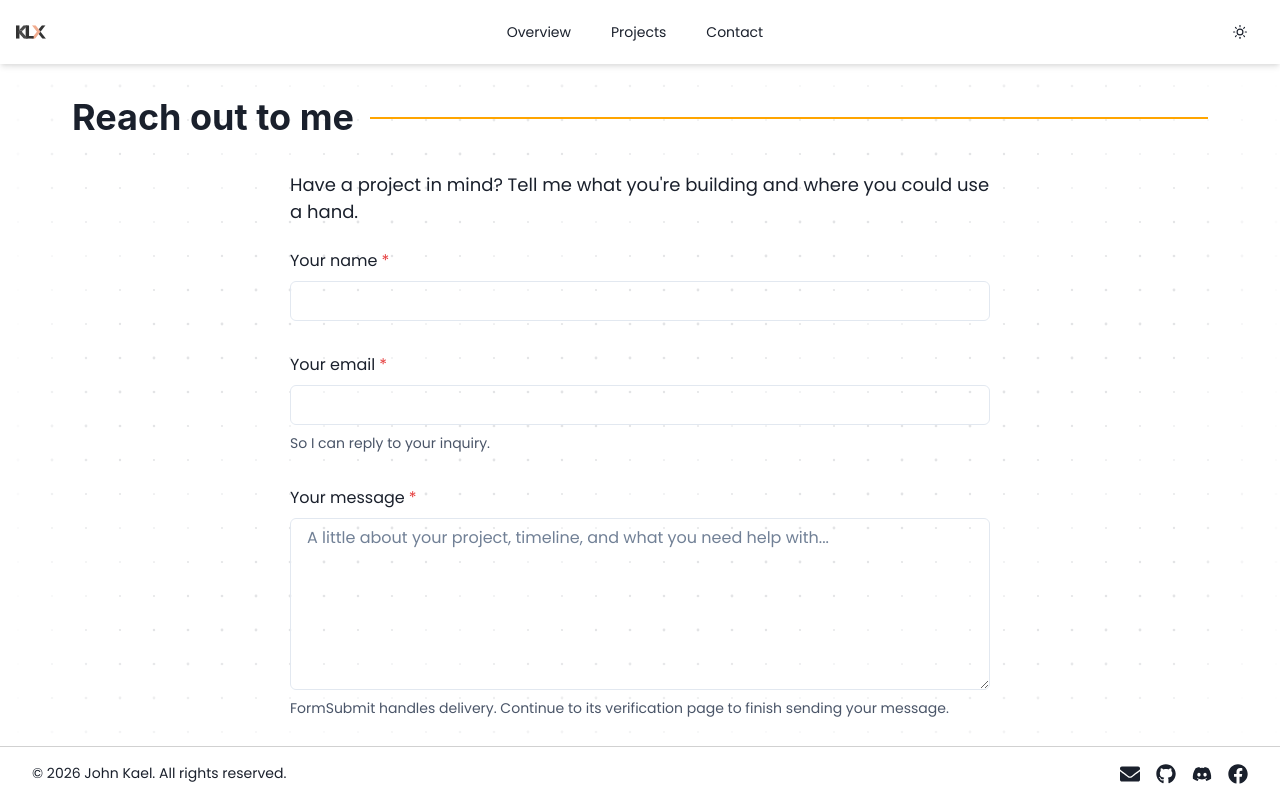
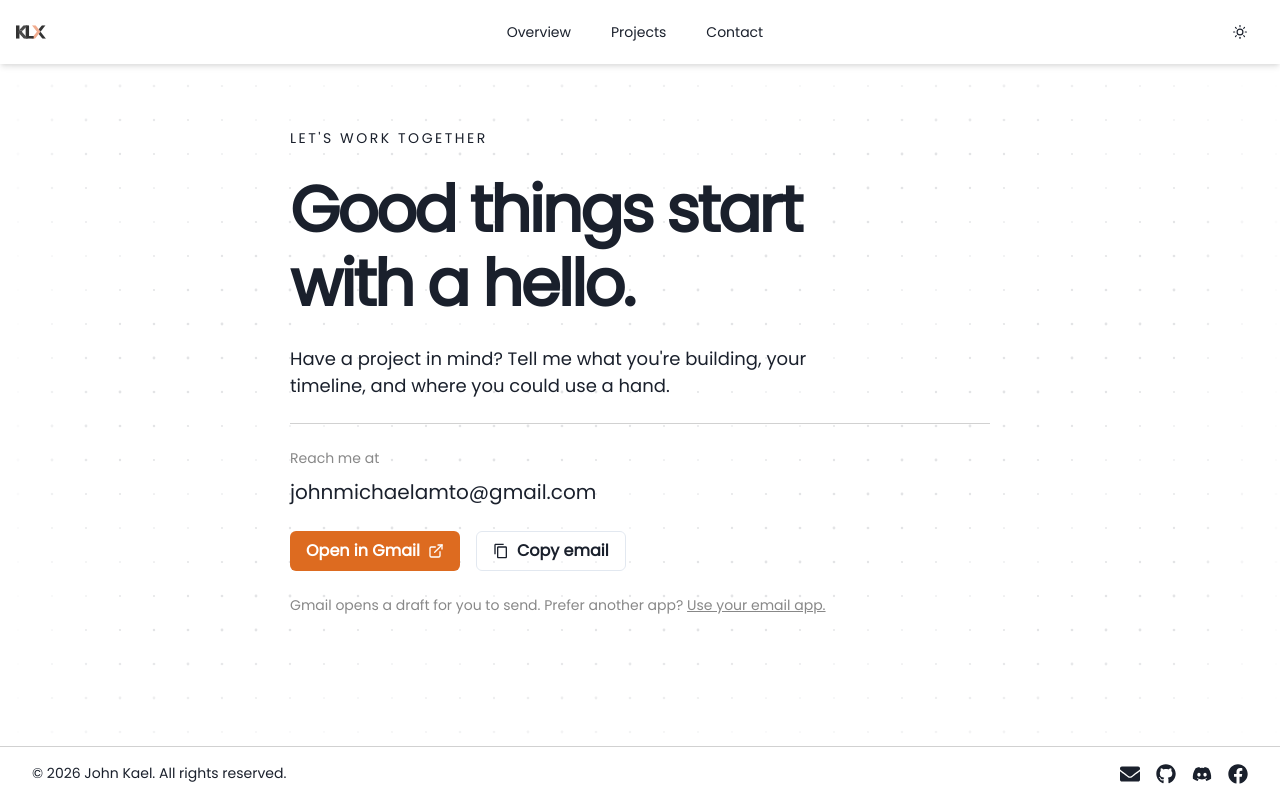
Before and after one commit to kaelexe/ppr-kael, a React (Create React App) app: page / in a window 1280 px wide. Both pictures are taken after a click on the button "Contact". Built offline with nearby package versions, Linux system fonts and the light colour scheme.

Commit message:
Enchanced contact me page.. send me commissions onegaishimasu

```diff
--- a/src/components/Contact.tsx
+++ b/src/components/Contact.tsx
@@ -1,115 +1,81 @@
 import React, { useState } from "react";
-import {
-  Button,
-  FormControl,
-  FormHelperText,
-  FormLabel,
-  Input,
-  Text,
-  Textarea,
-} from "@chakra-ui/react";
+import { Button, Link, Text } from "@chakra-ui/react";
+import { CopyIcon, ExternalLinkIcon } from "@chakra-ui/icons";
 
 import {
   ContactWrapper,
   ContactContent,
-  SectionTitle,
-  Line,
-  ContactForm,
+  ContactTitle,
+  ContactEmail,
+  ContactActions,
 } from "./styles/Contact.styles";
 
+const contactEmail = "johnmichaelamto@gmail.com";
+const gmailDraft = new URLSearchParams({
+  fs: "1",
+  tf: "cm",
+  to: contactEmail,
+  su: "Portfolio inquiry",
+});
+
 const Contact: React.FC = () => {
-  const [message, setMessage] = useState("");
+  const [copyStatus, setCopyStatus] = useState("");
 
-  const onSubmitEmail = (event: React.FormEvent<HTMLFormElement>) => {
-    if (!message.trim()) {
-      event.preventDefault();
-      return;
+  const copyEmail = async () => {
+    try {
+      await navigator.clipboard.writeText(contactEmail);
+      setCopyStatus("Email copied. Paste it into your preferred email app.");
+    } catch {
+      setCopyStatus("Couldn't copy. Select the email address above to copy it.");
     }
   };
 
   return (
-    <ContactWrapper>
-      <SectionTitle>
-        Reach out to me
-        <Line />
-      </SectionTitle>
+    <ContactWrapper aria-labelledby="contact-title">
       <ContactContent>
-        <Text fontSize={["md", "md", "lg"]}>
-          Have a project in mind? Tell me what you're building and where you
-          could use a hand.
+        <Text fontSize="sm" letterSpacing="0.18em" textTransform="uppercase">
+          Let's work together
         </Text>
-        <ContactForm
-          action="https://formsubmit.co/johnmichaelamto@gmail.com"
-          method="POST"
-          onSubmit={onSubmitEmail}
-        >
-          <input type="hidden" name="_subject" value="Portfolio inquiry" />
-          <input type="hidden" name="_template" value="table" />
-          <input
-            type="text"
-            name="_honey"
-            tabIndex={-1}
-            autoComplete="off"
-            aria-hidden="true"
-            style={{ display: "none" }}
-          />
-          <FormControl isRequired>
-            <FormLabel htmlFor="contact-name">Your name</FormLabel>
-            <Input
-              id="contact-name"
-              name="name"
-              autoComplete="name"
-              maxLength={100}
-              pattern={".*\\S.*"}
-              title="Please enter your name."
-              focusBorderColor="orange.400"
-              fontSize="md"
-            />
-          </FormControl>
-          <FormControl isRequired>
-            <FormLabel htmlFor="contact-email">Your email</FormLabel>
-            <Input
-              id="contact-email"
-              name="email"
-              type="email"
-              autoComplete="email"
-              maxLength={254}
-              focusBorderColor="orange.400"
-              fontSize="md"
-            />
-            <FormHelperText fontSize="sm">
-              So I can reply to your inquiry.
-            </FormHelperText>
-          </FormControl>
-          <FormControl isRequired>
-            <FormLabel htmlFor="contact-message">Your message</FormLabel>
-            <Textarea
-              id="contact-message"
-              name="message"
-              value={message}
-              onChange={(event) => setMessage(event.target.value)}
-              placeholder="A little about your project, timeline, and what you need help with..."
-              rows={7}
-              maxLength={1500}
-              resize="vertical"
-              focusBorderColor="orange.400"
-              fontSize="md"
-            />
-            <FormHelperText fontSize="sm">
-              FormSubmit handles delivery. Continue to its verification page to
-              finish sending your message.
-            </FormHelperText>
-          </FormControl>
+        <ContactTitle id="contact-title" as="h1">
+          Good things start<br />with a hello.
+        </ContactTitle>
+        <Text fontSize={["md", "md", "lg"]} maxWidth="34rem">
+          Have a project in mind? Tell me what you're building, your timeline,
+          and where you could use a hand.
+        </Text>
+        <ContactEmail>
+          <Text fontSize="sm" color="var(--portfolio-muted)">
+            Reach me at
+          </Text>
+          <Text fontSize={["md", "xl"]} userSelect="all">
+            {contactEmail}
+          </Text>
+        </ContactEmail>
+        <ContactActions>
           <Button
-            type="submit"
+            as="a"
+            href={`https://mail.google.com/mail/u/0/?${gmailDraft.toString()}`}
+            target="_blank"
+            rel="noopener noreferrer"
+            aria-label="Open in Gmail (opens in a new tab)"
             colorScheme="orange"
-            fontSize="sm"
-            alignSelf="flex-start"
-            isDisabled={!message.trim()}
+            rightIcon={<ExternalLinkIcon />}
           >
-            Send message
+            Open in Gmail
           </Button>
-        </ContactForm>
+          <Button variant="outline" leftIcon={<CopyIcon />} onClick={copyEmail}>
+            Copy email
+          </Button>
+        </ContactActions>
+        <Text fontSize="sm" color="var(--portfolio-muted)">
+          Gmail opens a draft for you to send. Prefer another app?{" "}
+          <Link href={`mailto:${contactEmail}`} textDecoration="underline">
+            Use your email app.
+          </Link>
+        </Text>
+        <Text role="status" fontSize="sm" minHeight="3em">
+          {copyStatus}
+        </Text>
       </ContactContent>
     </ContactWrapper>
   );
--- a/src/components/styles/Contact.styles.tsx
+++ b/src/components/styles/Contact.styles.tsx
@@ -1,42 +1,53 @@
 import styled from "styled-components";
-import { Heading, Box } from "@chakra-ui/react";
+import { Heading } from "@chakra-ui/react";
 
 export const ContactWrapper = styled.section`
   display: flex;
-  flex-direction: column;
-  padding: 2rem;
+  align-items: center;
+  padding: 3rem 2rem;
+  width: 100%;
   max-width: 1200px;
   margin: auto;
   min-height: 100%;
+
+  @media (max-width: 768px) {
+    padding: 2rem 1.5rem;
+  }
 `;
 
-export const SectionTitle = styled(Heading)`
-  font-size: 2rem;
-  font-weight: bold;
-  margin-bottom: 1rem;
-  display: flex;
-  align-items: center;
-`;
-
-export const Line = styled.div`
-  flex-grow: 1;
-  height: 2px;
-  background: var(--portfolio-accent, #ffa500);
-  margin-left: 1rem;
-`;
-
-export const ContactContent = styled(Box)`
+export const ContactContent = styled.div`
   display: flex;
   flex-direction: column;
+  align-items: flex-start;
   gap: 1.5rem;
   width: 100%;
   max-width: 700px;
-  margin: 1rem auto 0;
+  min-width: 0;
+  margin: auto;
   overflow-wrap: anywhere;
 `;
 
-export const ContactForm = styled.form`
+export const ContactTitle = styled(Heading)`
+  && {
+    font-size: clamp(2.25rem, 5vw, 4rem);
+    font-weight: 600;
+    line-height: 1.15;
+    letter-spacing: -0.04em;
+  }
+`;
+
+export const ContactEmail = styled.div`
   display: flex;
   flex-direction: column;
-  gap: 2rem;
+  gap: 0.5rem;
+  width: 100%;
+  padding-top: 1.5rem;
+  border-top: 1px solid var(--portfolio-border);
 `;
+
+export const ContactActions = styled.div`
+  display: flex;
+  flex-wrap: wrap;
+  align-items: center;
+  gap: 1rem;
+`;
```
Also changed, not shown: 2 other files (tests, documents, lock files or other folders).
